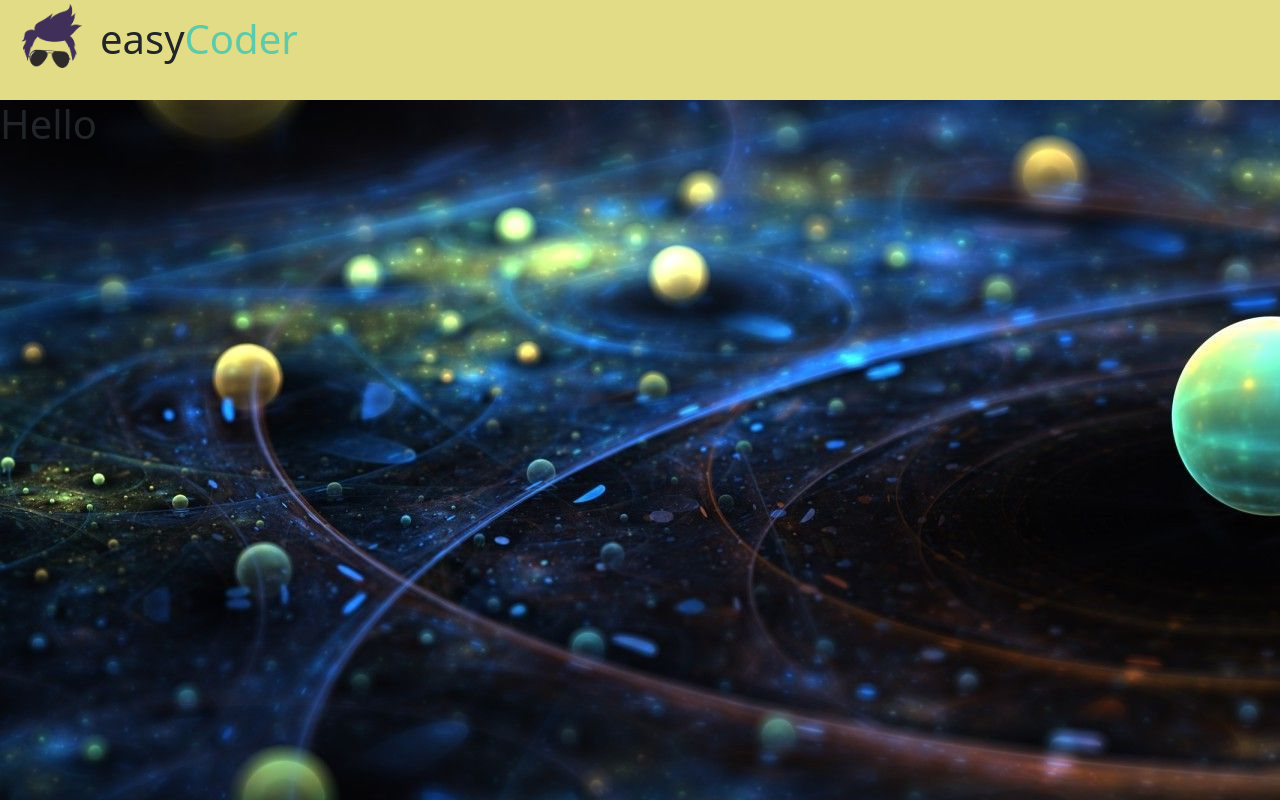
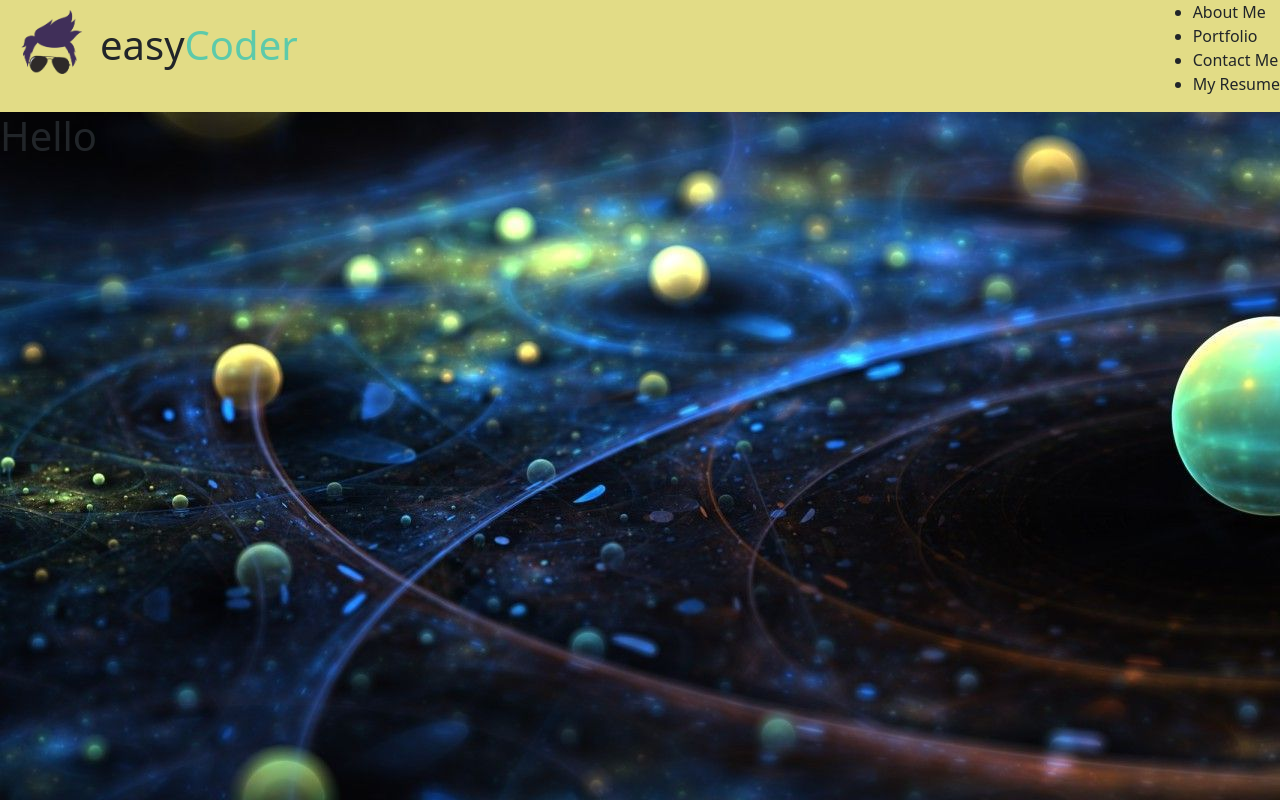
Before and after one commit to mlcundayag/devPortfolio-react, a React (Create React App) app: page / in a window 1280 px wide. Built offline with nearby package versions, Linux system fonts and the light colour scheme.

Commit message:
update navbar

```diff
--- a/src/App.js
+++ b/src/App.js
@@ -7,7 +7,7 @@ import 'bootstrap/dist/css/bootstrap.min.css'
 function App() {
   return (
     <div>
-      <Header>Hello</Header>
+      <Header></Header>
       <Main>Hi</Main>
       {/* <Footer>Hello</Footer> */}
     </div>
--- a/src/components/Nav/index.js
+++ b/src/components/Nav/index.js
@@ -1,14 +1,24 @@
-import React, { useState} from "react";
+import React, { useEffect } from "react";
 
 
-function Nav() {
+function Nav(props) {
+    const {
+        sections = [], currentSection, setCurrentSection
+    } = props
+
+    useEffect(() => {
+        document.title = currentSection.name
+    }, [currentSection])
+
     return (
-    <nav>
-        <ul>
-
-        </ul>
-    </nav>
-    );
+        <nav>
+            <ul>
+                {sections.map((section) => {
+                    return <li className={currentSection.name === section.name && "active"} key={section.name}><span onClick={() => setCurrentSection(section) }>{section.name}</span></li>
+                })}
+            </ul>
+        </nav>
+    )
 }
 
 export default Nav;
```
